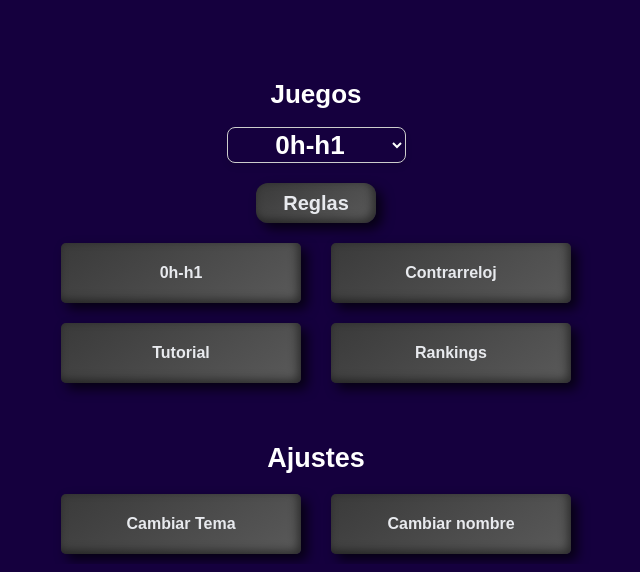
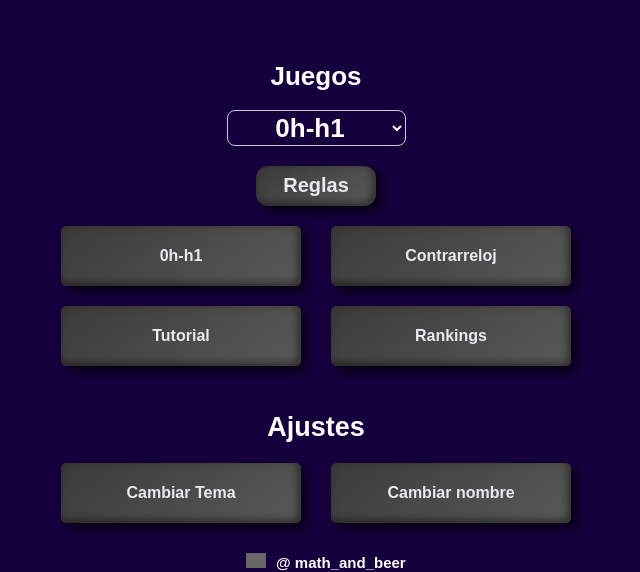
Before and after one commit to Nickdiaz14/Binary-Puzzle, a Flask app: template templates/menu.html in a window 1280 px wide. Shown: the part 236-808 px from the top of the page, without its empty margins (324-964 px from the left). Run offline with Flask 3, Linux system fonts and the light colour scheme; the template is opened without the code that fills it, so the values that code supplies are empty; some libraries are stand-ins or nearby versions; grey boxes are pictures that could not be loaded.

Commit message:
Added instagram link

```diff
--- a/templates/menu.html
+++ b/templates/menu.html
@@ -53,7 +53,7 @@
             </div>
         </div>
 
-        <div style="height: 40px;"></div>
+        <div style="height: 26px;"></div>
 
         <h1 id="title" style="margin-top: 20px; font-size: 27px; font-weight: bold;">Ajustes</h1>
 
@@ -61,6 +61,15 @@
             <button id="theme-toggle" class="resolver azulito">Cambiar Tema</button>
             <button onclick="location.href = '/?ch=si'" class="resolver rojito">Cambiar nombre</button>
         </div>
+        <div style="display: flex; align-items: center; gap: 10px; margin-left: 200px;margin-top: 30px;">
+            <a href="https://www.instagram.com/math_and_beer" target="_blank">
+                <img id="image1" src="{{ url_for('static', filename='images/instagram.png') }}" style="width: 20px;">
+            </a>
+            <a id="title1" href="https://www.instagram.com/math_and_beer" target="_blank" style="font-size: 15px; font-weight: bold; text-decoration: none; color: white;">
+                @ math_and_beer
+            </a>
+        </div>
+
     </div>
     <script>
         function handleGameChange() {
@@ -100,6 +109,7 @@
             const div = document.getElementById("algorithm-info");
             const div1 = document.getElementById("game");
             const image = document.getElementById("image");
+            const image1 = document.getElementById("image1");
 
             // Recuperar el tema guardado en localStorage (opcional)
             const savedTheme = localStorage.getItem("theme");
@@ -112,6 +122,7 @@
                 div.style.color = "#000000";
                 div.style.border = "1px solid #121212";
                 image.style.filter = "none";
+                image1.style.filter = "none";
                 div1.style.background = "#fffde6";
                 div1.style.color = "#000000";
                 div1.style.border = "1px solid #121212";
@@ -119,6 +130,7 @@
                 div.style.color = "#ffffff";
                 div.style.border = "1px solid #ccc";
                 image.style.filter = "invert(90%)";
+                image1.style.filter = "invert(90%)";
                 div1.style.background = "#000112";
                 div1.style.color = "#ffffff";
                 div1.style.border = "1px solid #ccc";
@@ -126,6 +138,7 @@
                 div.style.color = "#ffffff";
                 div.style.border = "1px solid #ccc";
                 image.style.filter = "invert(90%)";
+                image1.style.filter = "invert(90%)";
                 div1.style.background = "#15003e";
                 div1.style.color = "#ffffff";
                 div1.style.border = "1px solid #ccc";
@@ -155,6 +168,7 @@
                 div.style.color = "#000000";
                 div.style.border = "1px solid #121212";
                 image.style.filter = "none";
+                image1.style.filter = "none";
                 div1.style.background = "#fffde6";
                 div1.style.color = "#000000";
                 div1.style.border = "1px solid #121212";
@@ -162,6 +176,7 @@
                 div.style.color = "#ffffff";
                 div.style.border = "1px solid #ccc";
                 image.style.filter = "invert(90%)";
+                image1.style.filter = "invert(90%)";
                 div1.style.background = "#000112";
                 div1.style.color = "#ffffff";
                 div1.style.border = "1px solid #ccc";
@@ -169,6 +184,7 @@
                 div.style.color = "#ffffff";
                 div.style.border = "1px solid #ccc";
                 image.style.filter = "invert(90%)";
+                image1.style.filter = "invert(90%)";
                 div1.style.background = "#15003e";
                 div1.style.color = "#ffffff";
                 div1.style.border = "1px solid #ccc";
@@ -184,6 +200,7 @@
             div.style.color = "#000000";
             div.style.border = "1px solid #121212";
             image.style.filter = "none";
+            image1.style.filter = "none";
             div1.style.background = "#fffde6";
             div1.style.color = "#000000";
             div1.style.border = "1px solid #121212";
@@ -191,6 +208,7 @@
             div.style.color = "#ffffff";
             div.style.border = "1px solid #ccc";
             image.style.filter = "invert(90%)";
+            image1.style.filter = "invert(90%)";
             div1.style.background = "#000112";
             div1.style.color = "#ffffff";
             div1.style.border = "1px solid #ccc";
@@ -198,6 +216,7 @@
             div.style.color = "#ffffff";
             div.style.border = "1px solid #ccc";
             image.style.filter = "invert(90%)";
+            image1.style.filter = "invert(90%)";
             div1.style.background = "#15003e";
             div1.style.color = "#ffffff";
             div1.style.border = "1px solid #ccc";
```
